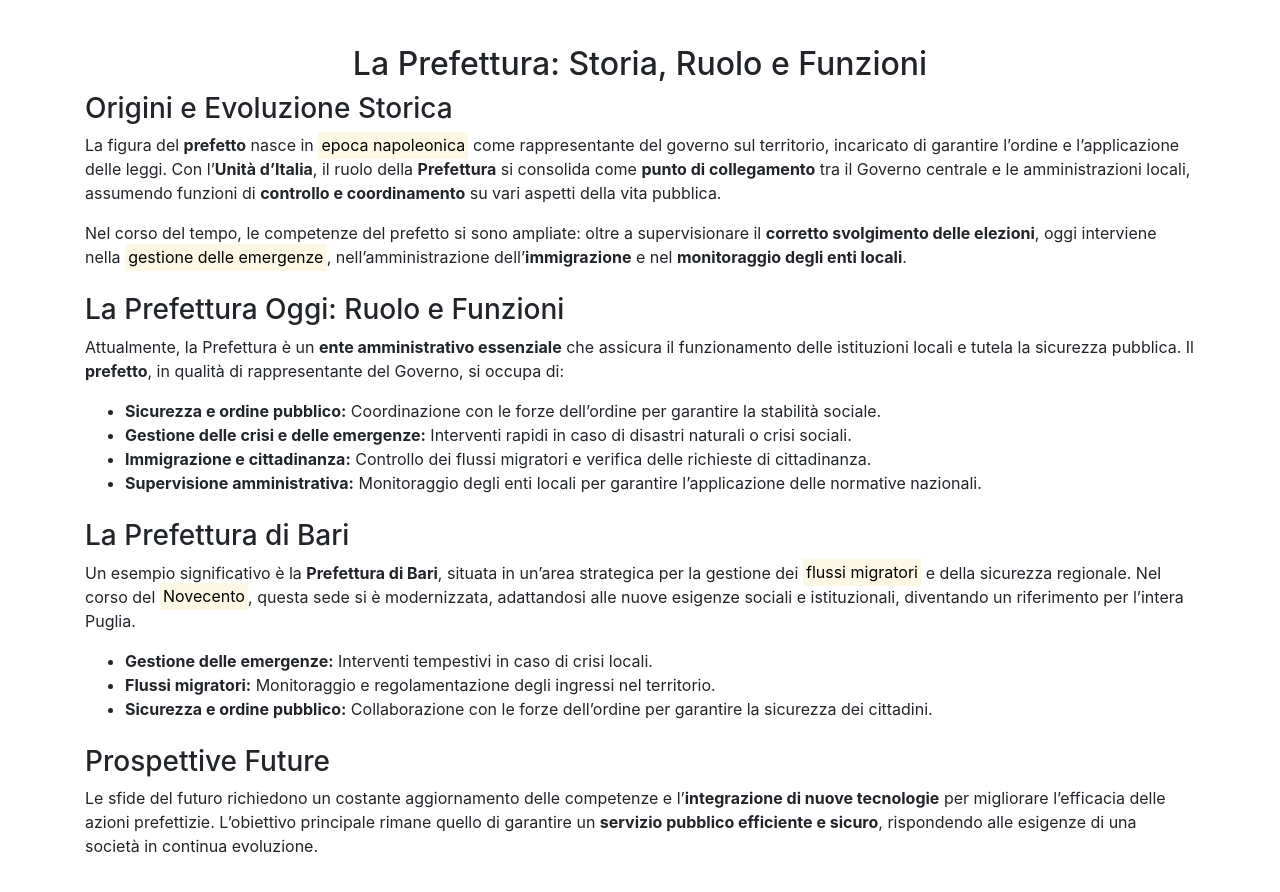
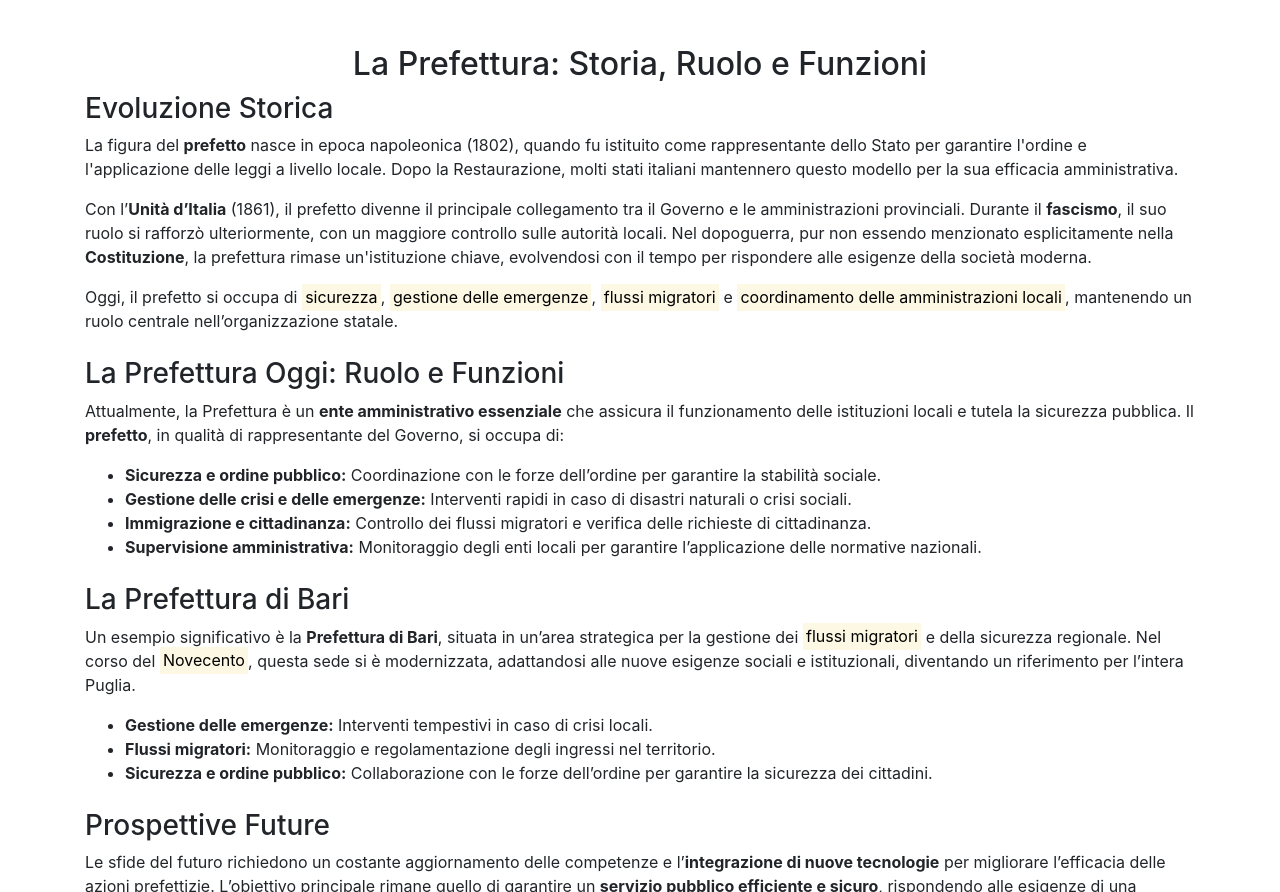
Before and after one commit to GabrielSaltarelli/Lista2, a website: page index.html in a window 1280 px wide. Shown: the part 1833-2725 px from the top of the page. Drawn offline with nearby package versions, Linux system fonts and the light colour scheme.

Commit message:
Update index.html

```diff
--- a/index.html
+++ b/index.html
@@ -4,11 +4,11 @@
   <meta charset="UTF-8">
   <meta name="viewport" content="width=device-width, initial-scale=1">
   <title>Uscita Didattica in Prefettura - Saltarelli Gabriel</title>
-  <!-- Bootstrap CSS -->
+
   <link rel="stylesheet" href="https://stackpath.bootstrapcdn.com/bootstrap/4.5.2/css/bootstrap.min.css">
 </head>
 <body>
-  <!-- Navbar -->
+
   <img src="ba_prefettura_1400.jpg" class="img-fluid w-100" alt="header">
   <nav class="navbar navbar-expand-lg navbar-dark bg-dark">
     <a class="navbar-brand" href="#">Prefettura</a>
@@ -26,7 +26,6 @@
     </div>
   </nav>
 
-  <!-- Sezione Introduzione -->
   <section id="introduzione" class="container mt-5">
     <h1 class="mb-4">Uscita Didattica in Prefettura</h1>
 <p>
@@ -34,7 +33,7 @@
 </p>
   </section>
 
-  <!-- Sezione Ruolo della Prefettura -->
+
   <section id="ruolo" class="container mt-5">
     <h2>La Prefettura, nota anche come ufficio del governo, svolge numerose funzioni, tra cui:</h2>
     <ul>
@@ -45,8 +44,7 @@
     </ul>
   </section>
 
-  <!-- Sezione La Giornata -->
-  <!-- Sezione La Giornata Divisa in Due Parti -->
+
 <section id="giornata-divisa" class="container mt-5">
   <h2>La Giornata Divisa in Due Parti</h2>
   <p>La giornata didattica è stata organizzata in due parti principali:</p>
@@ -62,26 +60,24 @@
   </ol>
 </section>
 
-
-  <!-- Sezione Dati Storici -->
- <!-- Sezione Dati Storici ed Evoluzione -->
-<!-- Sezione Dati Storici ed Evoluzione -->
 <section id="storia" class="container mt-5">
   <h2 class="text-center">La Prefettura: Storia, Ruolo e Funzioni</h2>
 
-  <!-- Origini e Evoluzione Storica -->
  <article class="mb-4">
-    <h3>Origini e Evoluzione Storica</h3>
+  <h3>Evoluzione Storica</h3>
   <p>
-      La figura del <strong>prefetto</strong> nasce in <mark>epoca napoleonica</mark> come rappresentante del governo sul territorio, incaricato di garantire l’ordine e l’applicazione delle leggi.
-      Con l’<strong>Unità d’Italia</strong>, il ruolo della <strong>Prefettura</strong> si consolida come <strong>punto di collegamento</strong> tra il Governo centrale e le amministrazioni locali, assumendo funzioni di <strong>controllo e coordinamento</strong> su vari aspetti della vita pubblica.
+    La figura del <strong>prefetto</strong> nasce in epoca napoleonica (1802), quando fu istituito come rappresentante dello Stato per garantire l'ordine e l'applicazione delle leggi a livello locale.
+    Dopo la Restaurazione, molti stati italiani mantennero questo modello per la sua efficacia amministrativa.
   </p>
   <p>
-      Nel corso del tempo, le competenze del prefetto si sono ampliate: oltre a supervisionare il <strong>corretto svolgimento delle elezioni</strong>, oggi interviene nella <mark>gestione delle emergenze</mark>, nell’amministrazione dell’<strong>immigrazione</strong> e nel <strong>monitoraggio degli enti locali</strong>.
+    Con l’<strong>Unità d’Italia</strong> (1861), il prefetto divenne il principale collegamento tra il Governo e le amministrazioni provinciali. Durante il <strong>fascismo</strong>, il suo ruolo si rafforzò ulteriormente, con un maggiore controllo sulle autorità locali.
+    Nel dopoguerra, pur non essendo menzionato esplicitamente nella <strong>Costituzione</strong>, la prefettura rimase un'istituzione chiave, evolvendosi con il tempo per rispondere alle esigenze della società moderna.
+  </p>
+  <p>
+    Oggi, il prefetto si occupa di <mark>sicurezza</mark>, <mark>gestione delle emergenze</mark>, <mark>flussi migratori</mark> e <mark>coordinamento delle amministrazioni locali</mark>, mantenendo un ruolo centrale nell’organizzazione statale.
   </p>
 </article>
 
-  <!-- La Prefettura Oggi -->
   <article class="mb-4">
     <h3>La Prefettura Oggi: Ruolo e Funzioni</h3>
     <p>
@@ -95,7 +91,7 @@
     </ul>
   </article>
 
-  <!-- La Prefettura di Bari -->
+
   <article class="mb-4">
     <h3>La Prefettura di Bari</h3>
     <p>
@@ -109,7 +105,7 @@
     </ul>
   </article>
 
-  <!-- Prospettive Future -->
+
   <article>
     <h3>Prospettive Future</h3>
     <p>
@@ -123,8 +119,7 @@
 
 
 
-  <!-- Sezione Galleria -->
-  <!-- Sezione Carosello Fotografico -->
+
 <section id="galleria" class="container mt-5 mb-5">
   <h2>Galleria Fotografica</h2>
   <div id="carouselExampleIndicators" class="carousel slide" data-ride="carousel">
@@ -176,12 +171,12 @@
 </section>
 
 
-  <!-- Footer -->
+
   <footer class="bg-dark text-white text-center p-3">
     <p>&copy; 2025 GABRIEL SALTARELLI. De Viti De Marco - Triggiano.</p>
   </footer>
 
-  <!-- Bootstrap JS e dipendenze -->
+
   <script src="https://code.jquery.com/jquery-3.5.1.slim.min.js"></script>
   <script src="https://cdn.jsdelivr.net/npm/bootstrap@4.5.2/dist/js/bootstrap.bundle.min.js"></script>
 </body>
```
Lines whose indentation alone changed are shown as unchanged.
